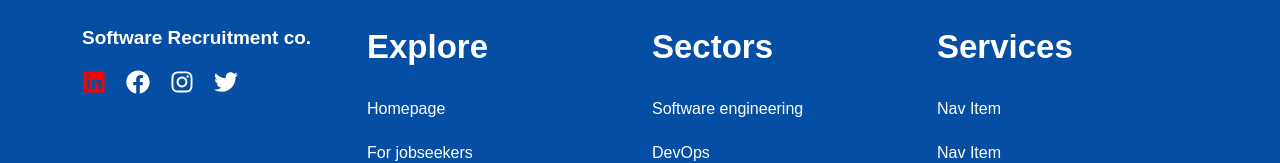
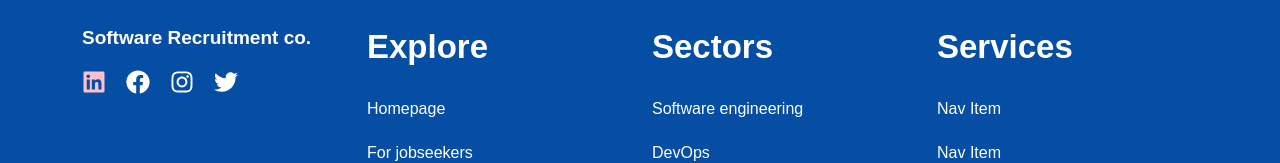
Before and after one commit to azmilafifi/recruitment-web-template, a Next.js app: page / in a window 1280 px wide. In both pictures the pointer is over the icon 94 px from the left and 1685 px from the top of the page. Shown: the part 1604-1767 px from the top of the page. Built offline with nearby package versions, Linux system fonts and the light colour scheme.

Commit message:
resolve merge conflict

```diff
--- a/src/components/Footer/Footer.module.scss
+++ b/src/components/Footer/Footer.module.scss
@@ -18,7 +18,7 @@
       transition: color 0.3s;
 
       &:hover {
-        color: red;
+        color: pink;
       }
     }
   }
```
